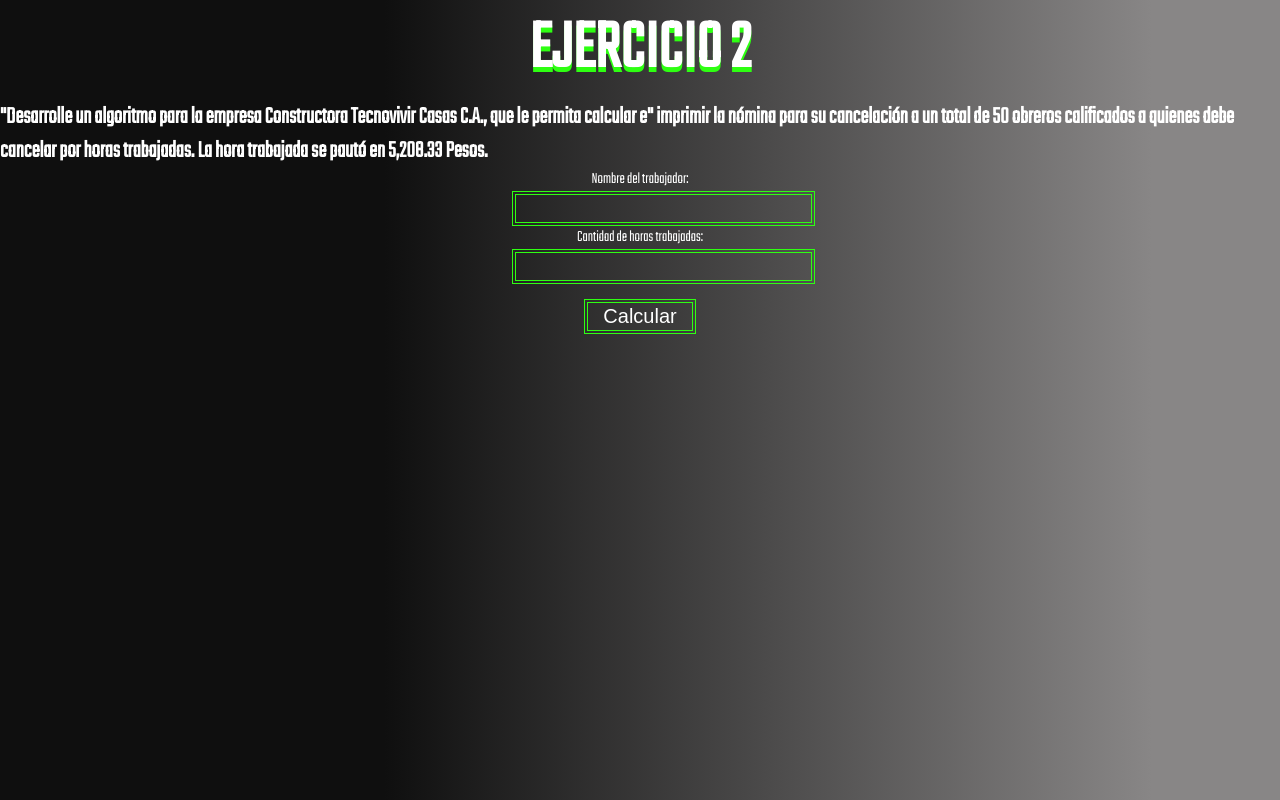
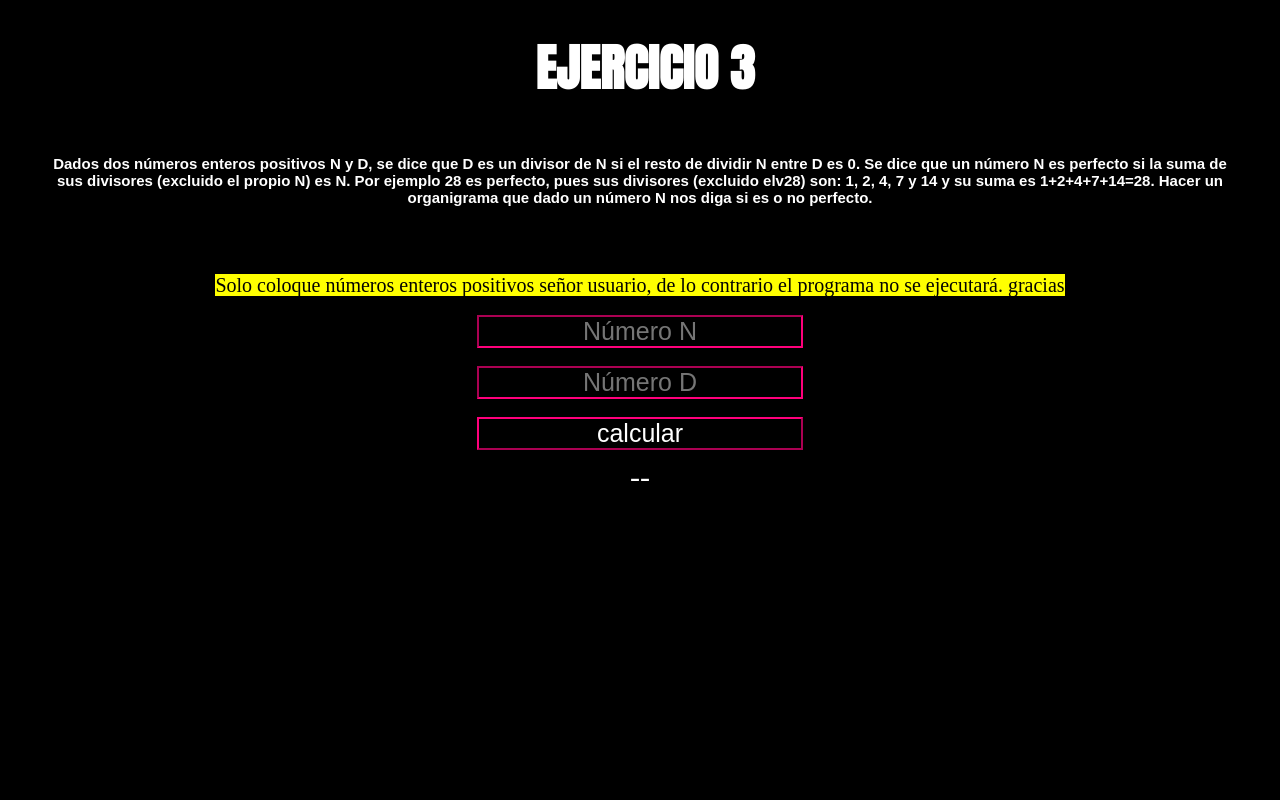
Before and after one commit to ZulayNicolOrtegonPintoADSO/Ejercicios-DOM, a plain HTML site: page index.html in a window 1280 px wide. Drawn offline with Linux system fonts and the light colour scheme.

Commit message:
ejercicio 3

```diff
--- a/index.html
+++ b/index.html
@@ -1,33 +1,32 @@
 <!DOCTYPE html>
 <html lang="en">
-
 <head>
     <meta charset="UTF-8">
     <meta http-equiv="X-UA-Compatible" content="IE=edge">
     <meta name="viewport" content="width=device-width, initial-scale=1.0">
-    <title>USO DEL DOM</title>
+    <link rel="stylesheet" href="style.css">
+    <title>Ejercicio 2</title>
+</head>
+<body>
+    <h1> EJERCICIO 3 </h1>
+
+    <h2>
+         Dados dos números enteros positivos N y D, se dice que D es un divisor de N si el resto de dividir N entre D es 0. Se dice que un número N es perfecto si la suma de sus divisores (excluido el propio N) es N. Por ejemplo 28 es perfecto, pues sus divisores (excluido elv28) son: 1, 2, 4, 7 y 14 y su suma es 1+2+4+7+14=28. Hacer un organigrama que dado un número N nos diga si es o no perfecto.
+    </h2>
+
+    <br>
+
+    <label>Solo coloque números enteros positivos señor usuario, de lo contrario el programa no se ejecutará. gracias</label><br>
+    <br>
+    <div class="container">
+        <input type="text" id="n" placeholder="Número N"> <br>
+
+        <input type="text" id="d" placeholder="Número D"> <br>
+
+        <button id="calcular"> calcular </button>
+
+        <p id="resp">--</p>
+    </div>
     <script src="main.js"></script>
-    <link rel="stylesheet" href="style.css">
-</head>
-
-<body>
-    <h1>EJERCICIO 2</h1>
-    <h2>"Desarrolle un algoritmo para la empresa Constructora Tecnovivir Casas C.A., que le permita calcular e" imprimir
-        la nómina para su cancelación a un total de 50 obreros calificados a quienes debe cancelar por horas trabajadas.
-        La hora trabajada se pautó en 5,208.33 Pesos.</h2>
-
-    <div class="container">
-        <form id="nomina">
-            <label class="centrado">Nombre del trabajador:</label>
-            <input type="text" name="nombre" pattern="[a-z A-Z]+" title="Ingrese solo letras." required>
-
-            <label>Cantidad de horas trabajadas:</label>
-            <input type="text" name="horas" pattern="[0-9.]+" title="Ingrese solo numeros" id="h3">
-
-            <input type="submit" value="Calcular">
-        </form>
-    </div>
-
 </body>
-
 </html>
--- a/main.js
+++ b/main.js
@@ -1,13 +1,32 @@
-addEventListener("DOMContentLoaded", (e)=>{
-    addEventListener("submit", (e) => {
-        e.preventDefault();
-        let entrada = Object.fromEntries(new FormData(e.target));
-        console.log(entrada);
-        let h = entrada.horas
-        let pags = 5208.33
-        pago = h*pags
+const n = document.getElementById("n");
+const d = document.getElementById("d");
 
-        console.log(`${pago}`)
-        document.body.insertAdjacentHTML("beforeend", `<div class="tecto">el pago de nomina que le corresponde es: ${pago}<div>`)
-    })
-})
+const respuesta = document.getElementById("resp");
+const calcular = document.getElementById("calcular");
+calcular.addEventListener('click' , proceso);
+
+function proceso(){
+    const N = parseFloat(n.value);
+    const D = parseFloat(d.value);
+     acumulador = 0
+     rta = "¡El número SI es perfecto 🥳!"
+
+    if(N >= 1 && D >=1){
+        if( N % D == 0){
+            for(let i = 1; i <= N / 2; ++i){
+                if(N % i == 0){
+                    acumulador += i
+                }
+            }
+            if(acumulador != N){
+                rta = "El número NO es perfecto 😕"
+            }
+        }
+
+        respuesta.innerText= rta
+    }else{
+        respuesta.innerText="NECIOO 😠,Vuelve a intentarlo con los parámetros establecidos 😒"
+    }
+
+
+}
--- a/style.css
+++ b/style.css
@@ -1,57 +1,45 @@
-@import url('https://fonts.googleapis.com/css2?family=Teko:wght@300&display=swap');
+@import url('https://fonts.googleapis.com/css2?family=Anton&display=swap');
 *{
     margin: 0;
     padding: 0;
     box-sizing: border-box;
-    color: white
-}
-body{
-    color:rgb(255, 255, 255);
-    background: linear-gradient(90deg, rgb(15, 15, 15) 30%, rgb(136, 134, 134) 90%);
-    font-family: 'Teko', sans-serif;
-    margin: 0;
+    text-align: center;
+    background-color: black;
+    color:rgb(255, 255, 255)
 }
 
 h1{
-    text-shadow: rgb(46, 255, 18) 0 5px;
-    text-align: center;
-    font-size: 70px;
-}
-.container{
-    position: relative;
-    background: red;
-    width: 100%;
-}
-form{
-    position: absolute;
-    display: inline-block;
-    margin: 0 auto;
-    top: 0;
-    left: 0;
-    right: 0;
-    width: 20%;
+    font-family: 'Anton', sans-serif;
+    padding: 30px 0px 0px 10px;
+    font-size: 50px;
 
-    text-align: center;
-}
-input{
-    border: 4px double rgb(46, 255, 18);
-    display: block;
-    padding: 2px 15px 2px 15px;
-    /* margin: 0 auto; */
-    font-size: 20px;
-    background: none;
 }
 
-input[type="submit"]{
-    margin: 0 auto;
-    margin-top: 15px;
-    background: none;
+h2{
+    font-family: 'Varela Round', sans-serif;
+    font-size: 15px;
+    padding: 50px 50px 50px;
 }
 
-.tecto{
-    margin: 200px;
-    align-items: center;
-    border: 4px solid rgb(46, 255, 18);
-    font-size: 60px;
-    text-align: center;
+label{
+    font-size: 20px;
+    background-color: yellow;
+    align-items: ce;
+    color: rgba(0, 0, 0, 0.993)
 }
+
+input , button{
+    font-size: 25px;
+    border-color: rgb(255, 0, 123);
+}
+
+.container{
+    padding: auto;
+    display: grid;
+    place-content: center;
+}
+
+p{
+    margin: 10px;
+    font-size: 30px;
+}
```
